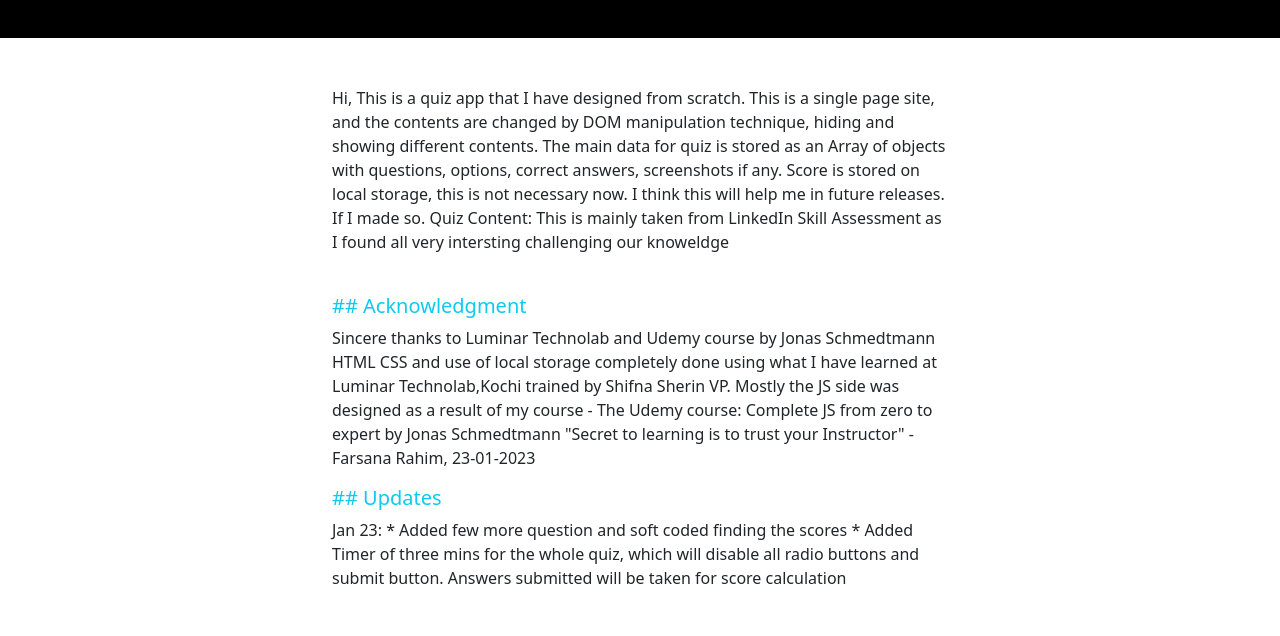
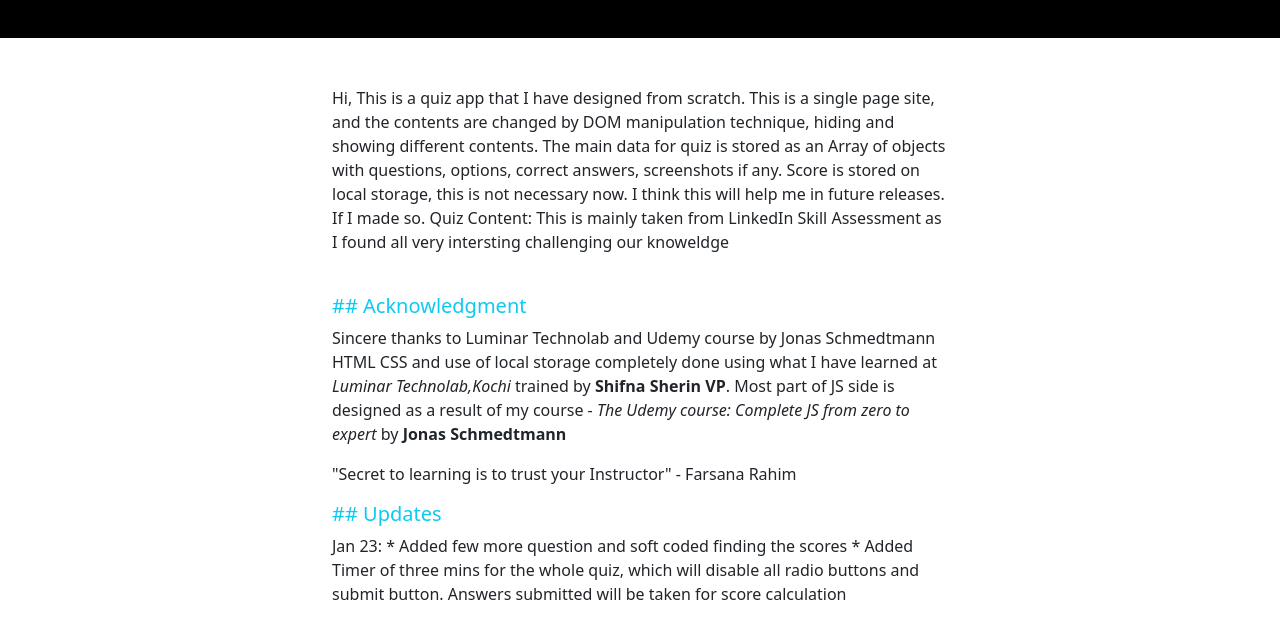
Before and after one commit to farsana-fr/quizJS, a plain HTML site: page about.html in a window 1280 px wide. Shown: the part 164-800 px from the top of the page. Drawn offline with nearby package versions, Linux system fonts and the light colour scheme.

Commit message:
About page content update

```diff
--- a/about.html
+++ b/about.html
@@ -48,11 +48,13 @@
 
             <p>
                 Sincere thanks to Luminar Technolab and Udemy course by Jonas Schmedtmann
-                HTML CSS and use of local storage completely done using what I have learned at Luminar Technolab,Kochi trained by Shifna Sherin VP.
-                Mostly the JS side was designed as a result of my course - The Udemy course: Complete JS from zero to expert by Jonas Schmedtmann
+                HTML CSS and use of local storage completely done using what I have learned at <em>Luminar Technolab,Kochi</em> trained by <strong>Shifna Sherin VP</strong>.
+                Most part of JS side is designed as a result of my course - <em>The Udemy course: Complete JS from zero to expert</em> by <strong>Jonas Schmedtmann</strong>
 
-                "Secret to learning is to trust your Instructor"
-                - Farsana Rahim, 23-01-2023
+                <blockquote>
+                    "Secret to learning is to trust your Instructor"
+                    - Farsana Rahim
+                </blockquote>
             </p>
 
             <h5 class="text-info">## Updates</h5>
```
